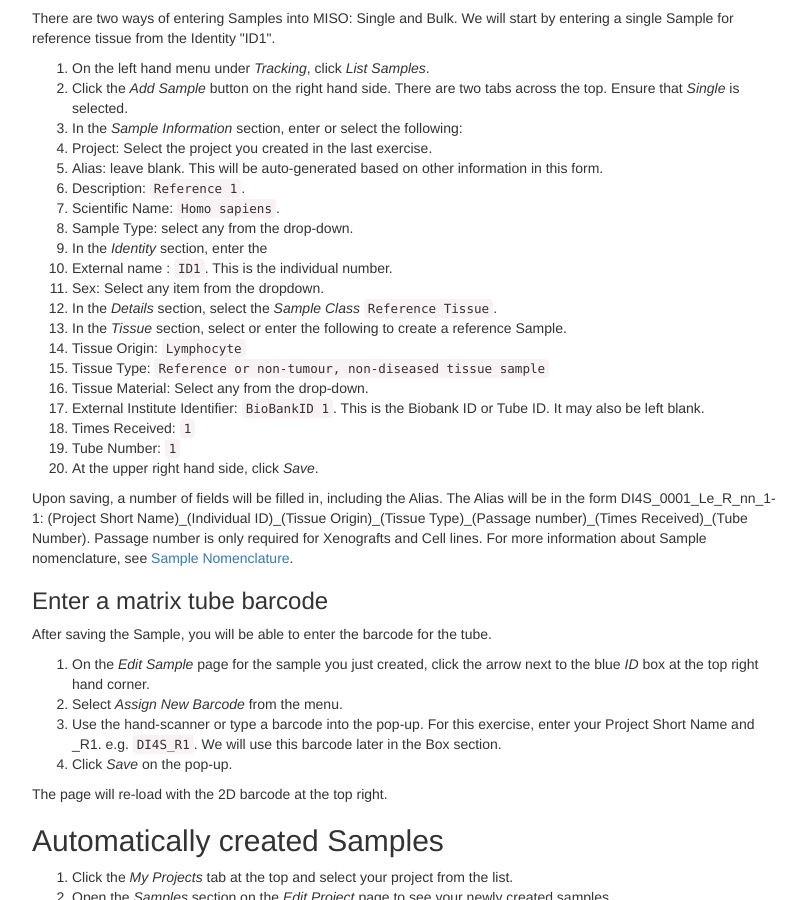
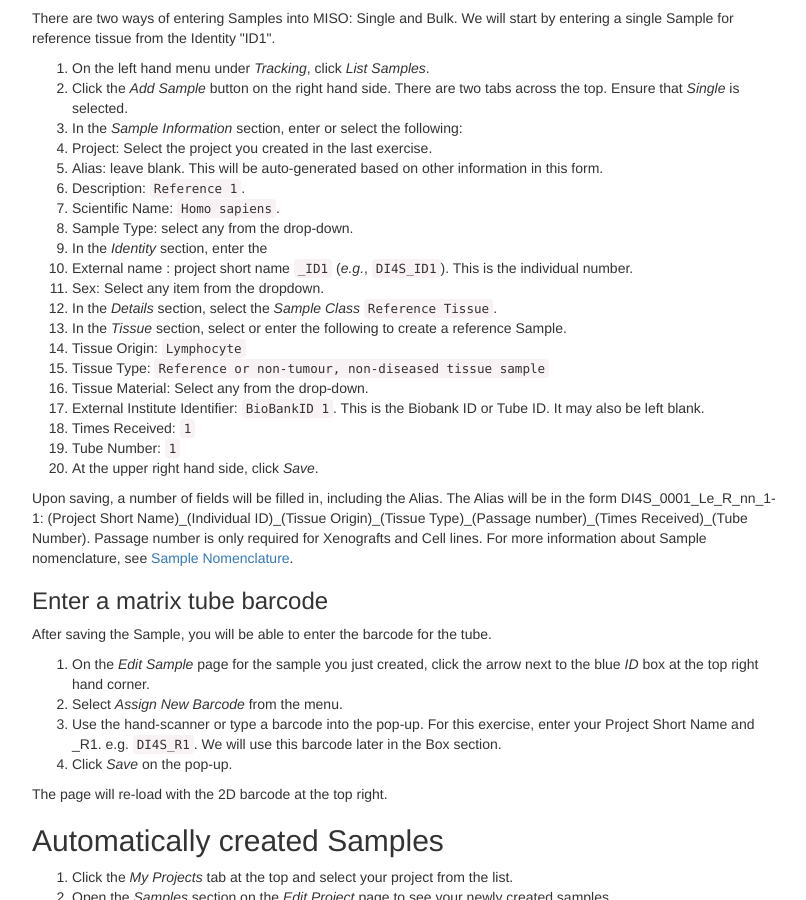
Before and after one commit to miso-lims/walkthroughs, a Jekyll site: the page built from 3-incoming.md, in a window 1280 px wide and 900 px high, scrolled down 645 px. Shown: the whole window, without its empty margins (233-1039 px from the left). Built offline with Jekyll 4.4.1, drawn with Linux system fonts in a browser that asks for light colours.

Commit message:
Fix overlapping ID names
See GLT-1070.

```diff
--- a/3-incoming.md
+++ b/3-incoming.md
@@ -51,7 +51,7 @@ information in this form.
   1. Scientific Name: `Homo sapiens`.
   1. Sample Type: select any from the drop-down.
 1. In the _Identity_ section, enter the
-  1. External name : `ID1`. This is the individual number.
+  1. External name : project short name `_ID1` (_e.g._, `DI4S_ID1`). This is the individual number.
   1. Sex: Select any item from the dropdown.
 1. In the _Details_ section, select the _Sample Class_ `Reference Tissue`.
 1. In the _Tissue_ section, select or enter the following to create a reference Sample.
```
